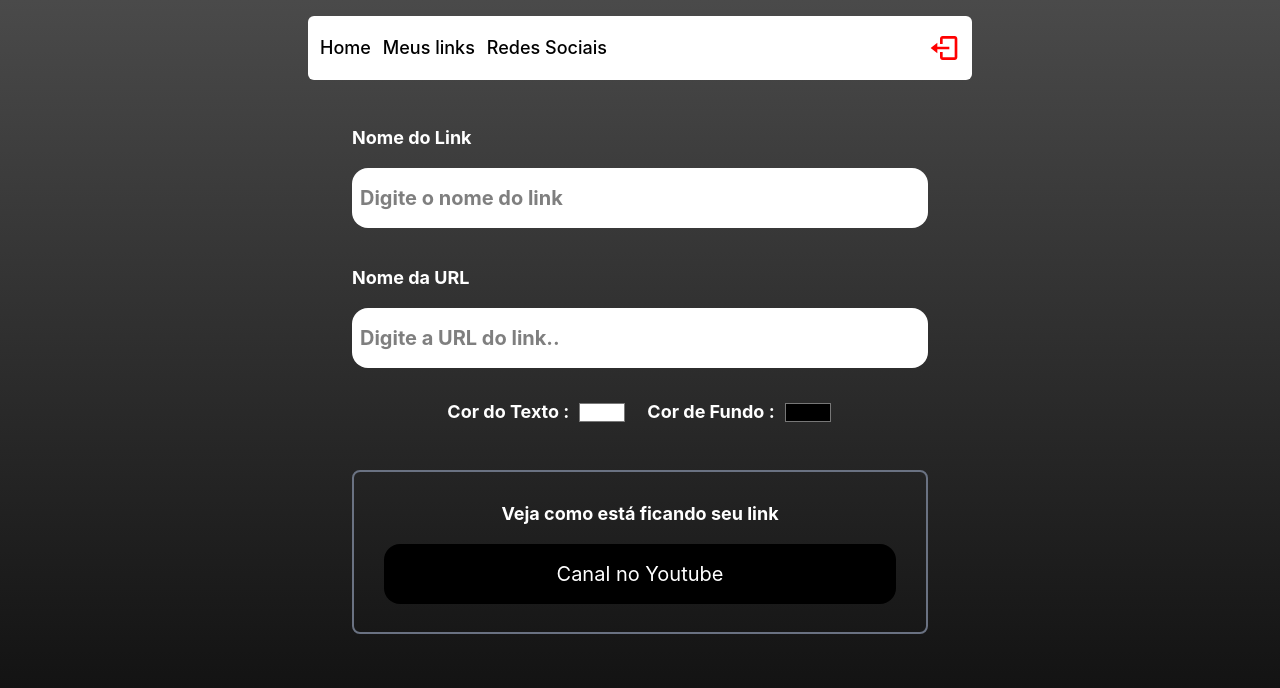
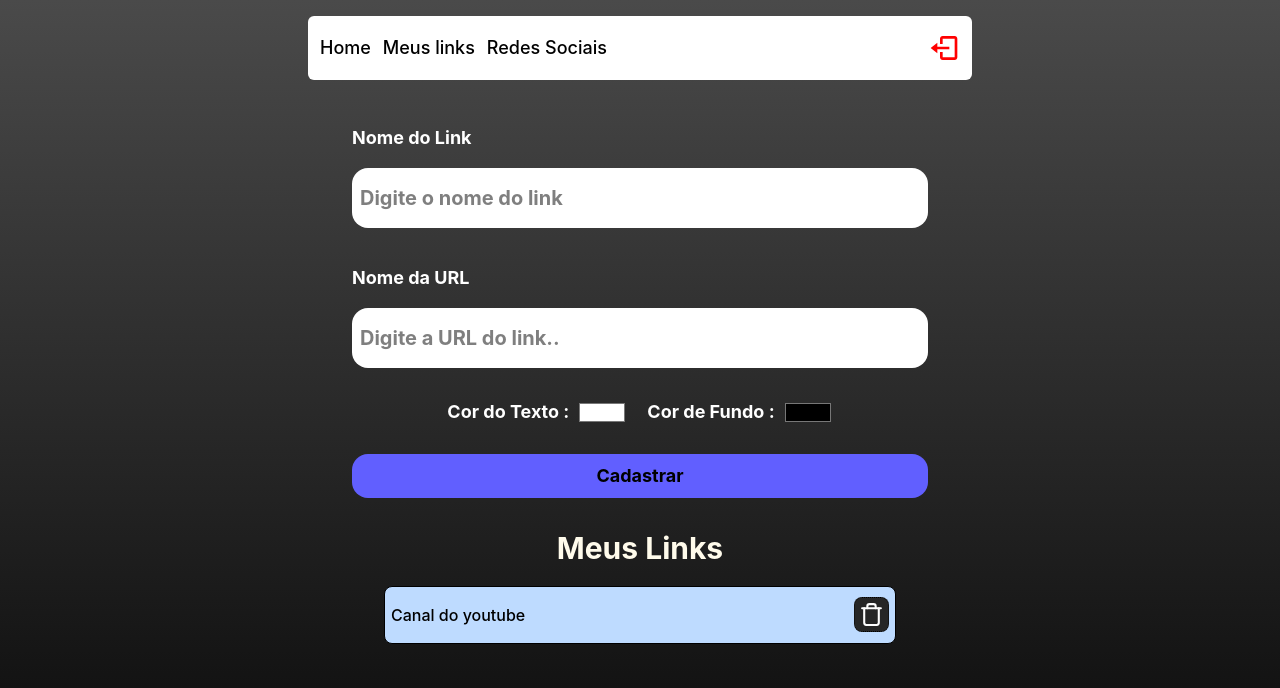
Before and after one commit to Gabriell-Santos/Dev_links, a React (Vite) app: page /admin in a window 1280 px wide. Shown: the top 688 px of the page. Built offline with nearby package versions, Linux system fonts and the light colour scheme; no server answers; sample sign-in values are in the browser's storage.

Commit message:
criado os inputs de cadastro e o preview com o icone de lixeira

```diff
--- a/src/Pages/Admin/index.tsx
+++ b/src/Pages/Admin/index.tsx
@@ -1,4 +1,5 @@
 import { Input } from "../../Components/Input";
+import { FiTrash } from "react-icons/fi";
 import { Header } from "../../Components/Header";
 import { useState } from "react";
 export function Admin() {
@@ -50,6 +51,7 @@ export function Admin() {
             />
           </div>
         </section>
+        {nameInput !== "" && (
           <div className=" flex items-center  justify-center flex-col mb-7 p-1 border-2 border-gray-500 rounded-lg mt-8 pb-5 ">
             <label className=" text-white font-bold mt-4 py-2 text-lg">
               Veja como está ficando seu link
@@ -63,11 +65,27 @@ export function Admin() {
               }}
             >
               <p className="text-2 " style={{ color: textColor }}>
-              Canal no Youtube
+                {nameInput}
               </p>
             </article>
           </div>
+        )}
+        <button
+          type="submit"
+          className="bg-indigo-500 py-2 rounded-2xl font-bold text-lg mt-4 mb-4 items-center justify-center flex"
+        >
+          Cadastrar
+        </button>
       </form>
+      <h2 className="text-3xl font-bold mb-2 mt-1 text-amber-50">Meus Links</h2>
+      <section className="flex items-center justify-between w-11/12 max-w-lg rounded-lg mt-3 py-2.5 px-1.5 border bg-blue-200  text-black font-medium select-none cursor-pointer">
+        <p> Canal do youtube </p>
+        <div>
+          <button className="bg-neutral-800 border border-dotted rounded-lg p-1 cursor-pointer">
+            <FiTrash size={25} color="white" />
+          </button>
+        </div>
+      </section>
     </div>
   );
 }
```
Lines whose indentation alone changed are shown as unchanged.
